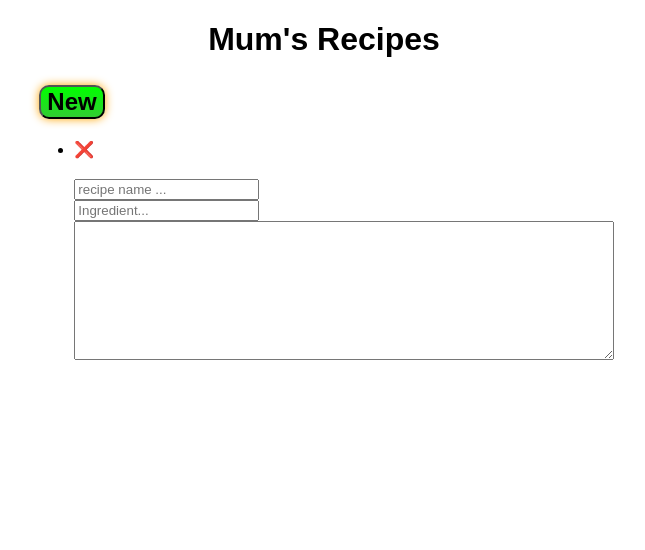
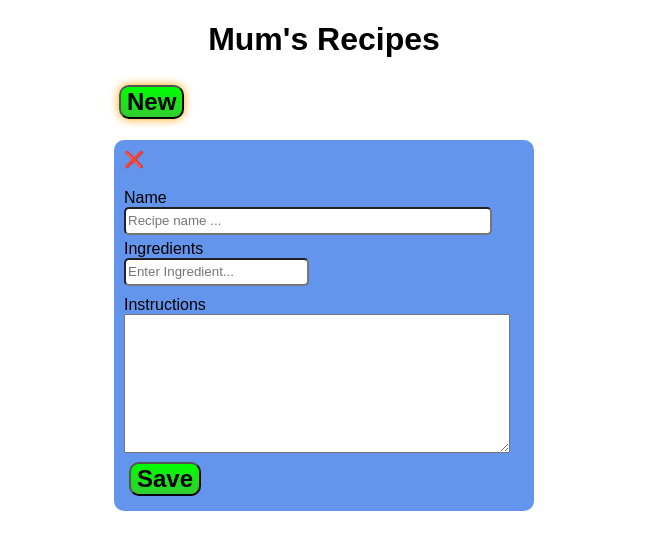
Before and after one commit to nikrb/fcc-recipes, a React (Create React App) app: page / in a window 1280 px wide. Both pictures are taken after a click on the button "New". Shown: the top 550 px of the page, without its empty margins (316-961 px from the left). Built offline with nearby package versions, Linux system fonts and the light colour scheme.

Commit message:
tweak layout, styling and minor coding changes

```diff
--- a/src/App.css
+++ b/src/App.css
@@ -18,3 +18,9 @@ button:focus {
   outline: 0;
   box-shadow: 0px 0px 10px orange;
 }
+
+input {
+  padding: 2px;
+  line-height: 1.5em;
+  border-radius: 5px;
+}
--- a/src/components/ListItem.css
+++ b/src/components/ListItem.css
@@ -1,6 +1,3 @@
-.delete_button {
-  text-decoration: none;
-}
 
 .delete_button:hover {
   color:red;
--- a/src/components/ListItem.js
+++ b/src/components/ListItem.js
@@ -11,9 +11,17 @@ export default class ListItem extends React.Component {
     this.props.deleteClicked( this.props.item_id);
   };
   render = () => {
+    const style = {
+      listStyleType: "none"
+    };
+    const delete_button_style={
+      textDecoration: "none",
+      marginRight: "10px"
+    };
     return (
-      <li onClick={this.handleClick} >
-        <a href='' onClick={this.deleteClicked} className="delete_button">
+      <li onClick={this.handleClick} style={style}>
+        <a href='' style={delete_button_style} className="delete_button"
+          onClick={this.deleteClicked} >
           <span role="img" aria-label="delete">&#10060;</span>
         </a>
         {this.props.item_text}
--- a/src/components/Recipe.js
+++ b/src/components/Recipe.js
@@ -24,13 +24,16 @@ export default class Recipe extends React.Component {
     });
   };
   componentWillUnmount = () => {
+    if( this.dirty){
+      this.updateRecipe();
+    }
+  };
+  updateRecipe = () => {
     const { id, name, created, ingredients, instructions} = this.state;
-    if( this.dirty){
     RecipeActions.updateRecipe( { id, name,created,ingredients,instructions })
     .then( (result) => {
-        console.log( "update recipe (id):", result);
+      console.log( "update recipe:", result);
     });
-    }
   };
   ingredientChange = (e) => {
     this.setState( { ingredient_entry: e.target.value});
@@ -61,10 +64,14 @@ export default class Recipe extends React.Component {
   recipeNameChange = ( e) => {
     this.dirty = true;
     this.setState( { name: e.target.value});
+    this.props.nameChanged( e.target.value);
   };
   instructionChange = (e) => {
     this.dirty = true;
     this.setState( { instructions: e.target.value});
+  };
+  onSave = (e) => {
+    this.updateRecipe();
   };
   render = () => {
     const ingredients = this.state.ingredients.map( ( ing, ndx) => {
@@ -73,28 +80,50 @@ export default class Recipe extends React.Component {
           item_id={ing.text} item_text={ing.text} deleteClicked={this.deleteClicked} />
       );
     });
-    const ta_style = { width: "40em", height: "10em"};
+    let scrolly_box = {
+      maxHeight: "100px",
+      marginBottom: "10px"
+    };
+    if( this.state.ingredients.length > 4){
+      scrolly_box.overflowY = "scroll";
+    }
+    const name_style = {
+      width: "90%",
+      marginBottom: "5px"
+    };
+    const ta_style = { width: "380px", height: "10em"};
     return (
       <div>
         <div>
           <h2>{this.props.item_text}</h2>
         </div>
         <div>
-          <input type="text" value={this.state.name} placeholder="recipe name ..."
+          Name
+          <input type="text" style={name_style} value={this.state.name}
+            placeholder="Recipe name ..."
             onChange={this.recipeNameChange} />
         </div>
         <div>
+          Ingredients
+          <div>
+            <div>
               <input type="text" value={this.state.ingredient_entry}
-            placeholder="Ingredient..." onChange={this.ingredientChange}
+                placeholder="Enter Ingredient..." onChange={this.ingredientChange}
                 onKeyUp={this.handleKeyUp}/>
             </div>
-        <div>
+            <div style={scrolly_box}>
               <ul>{ingredients}</ul>
             </div>
+          </div>
+        </div>
         <div>
+          Instructions
           <textarea style={ta_style} rows={8} cols={30}
             onChange={this.instructionChange} value={this.state.instructions}>
           </textarea>
+        </div>
+        <div>
+          <button onClick={this.onSave} >Save</button>
         </div>
       </div>
     );
--- a/src/components/RecipeList.js
+++ b/src/components/RecipeList.js
@@ -5,7 +5,8 @@ import RecipeActions from './RecipeActions';
 
 export default class RecipeList extends React.Component {
   state = {
-    recipe_list: []
+    recipe_list: [],
+    recipe_changed: false
   };
   selectedRecipe = null;
   getRecipeList = () => {
@@ -34,12 +35,17 @@ export default class RecipeList extends React.Component {
       instructions: [], show: true};
     this.setState( {recipe_list: [...this.state.recipe_list, this.selectedRecipe]});
   };
+  handleNameChange = ( new_name) => {
+    this.selectedRecipe.name = new_name;
+    this.setState( { recipe_changed: !this.state.recipe_changed});
+  };
   listClicked = ( item_id) => {
     this.selectedRecipe = this.state.recipe_list.find( ( recipe) => {
       return recipe.name === item_id;
     });
     // TODO: expand selected recipe
-
+    this.selectedRecipe.show = !this.selectedRecipe.show;
+    this.setState( {recipe_changed: !this.state.recipe_changed});
   };
   deleteClicked = (item_id) => {
     const newlist = this.state.recipe_list.filter( (recipe) => {
@@ -57,19 +63,28 @@ export default class RecipeList extends React.Component {
     });
   };
   render = () => {
+    const recipe_style = {
+      width: "400px",
+      padding: "10px",
+      backgroundColor: "cornflowerblue",
+      borderRadius: "10px"
+    };
+    const leftit = {
+      paddingLeft: "0"
+    };
     const recipe_list = this.state.recipe_list.map( ( recipe, ndx) => {
       if( recipe.show){
         return (
-          <div key={ndx}>
+          <div key={ndx} style={recipe_style}>
             <ListItem itemClicked={this.listClicked}
               item_id={recipe.name} item_text={recipe.name} deleteClicked={this.deleteClicked} />
-            <Recipe recipe={recipe} />
+            <Recipe recipe={recipe} nameChanged={this.handleNameChange} />
           </div>
         );
       }
       return (
-        <div>
-          <ListItem key={ndx} itemClicked={this.listClicked}
+        <div key={ndx} style={recipe_style}>
+          <ListItem itemClicked={this.listClicked}
             item_id={recipe.name} item_text={recipe.name} deleteClicked={this.deleteClicked} />
         </div>
       );
@@ -80,7 +95,7 @@ export default class RecipeList extends React.Component {
           <button type="button" onClick={this.newClick}>New</button>
         </div>
         <div>
-          <ul>
+          <ul style={leftit}>
             {recipe_list}
           </ul>
         </div>
```
Lines whose indentation alone changed are shown as unchanged.
